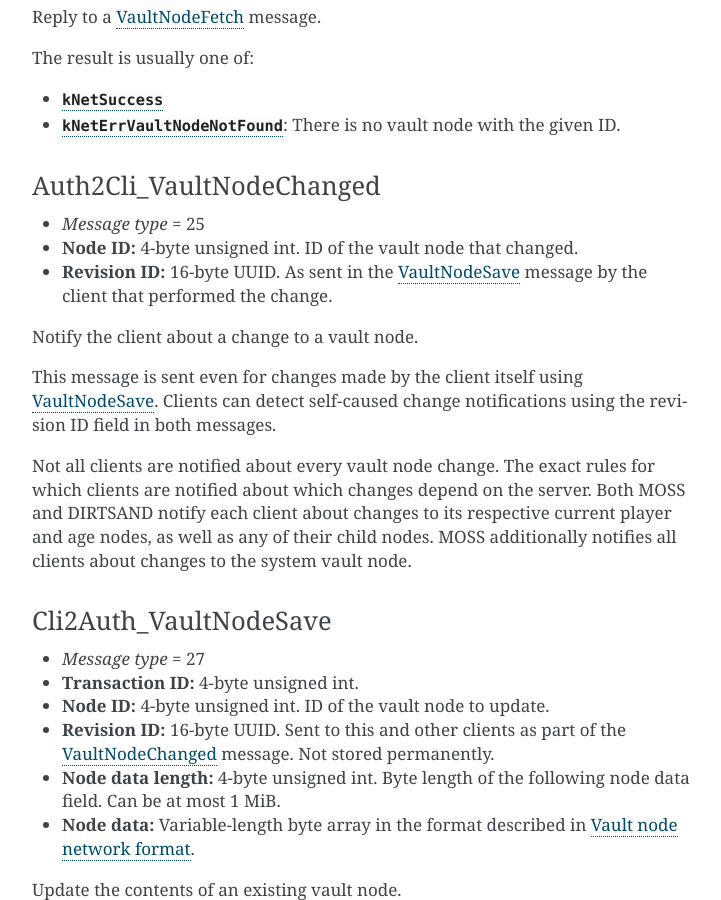
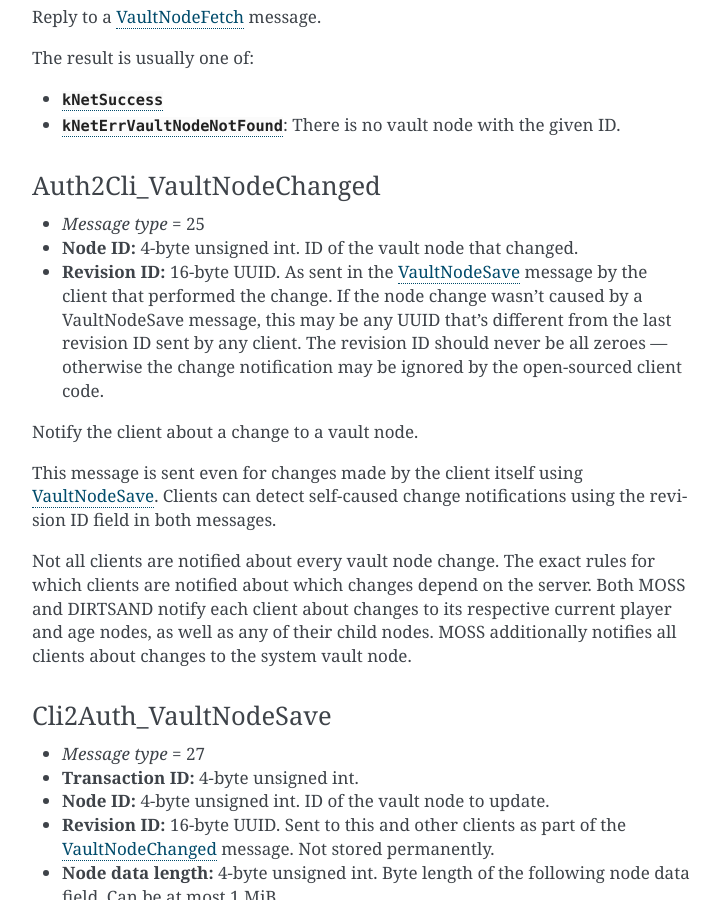
Before and after one commit to dgelessus/NAGUS, a Sphinx documentation site: the page built from docs/uru/auth_server.rst, in a window 1280 px wide and 900 px high, scrolled down 27672 px. Shown: the whole window, without its empty margins (388-1109 px from the left). Built offline with Sphinx 7.4.7, drawn with Linux system fonts in a browser that asks for light colours.

Commit message:
Generate random revision IDs for vault node updates from SDL changes
Fixes Relto page toggling sometimes reverting other Relto SDL changes,
like opening/closing the door or blinds, on the next link-in.

```diff
--- a/docs/uru/auth_server.rst
+++ b/docs/uru/auth_server.rst
@@ -1533,6 +1533,10 @@
   ID of the vault node that changed.
 * **Revision ID:** 16-byte UUID.
   As sent in the :ref:`VaultNodeSave <cli2auth_vault_node_save>` message by the client that performed the change.
+  If the node change wasn't caused by a VaultNodeSave message,
+  this may be any UUID that's different from the last revision ID sent by any client.
+  The revision ID should never be all zeroes ---
+  otherwise the change notification may be ignored by the open-sourced client code.
 
 Notify the client about a change to a vault node.
 
```
Also changed, not shown: 1 other file.
